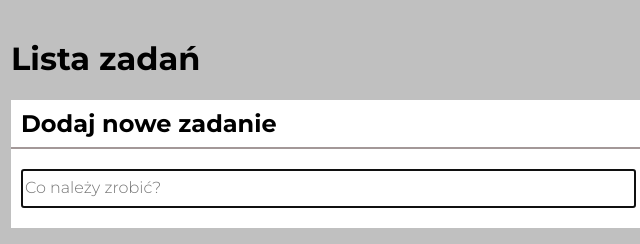
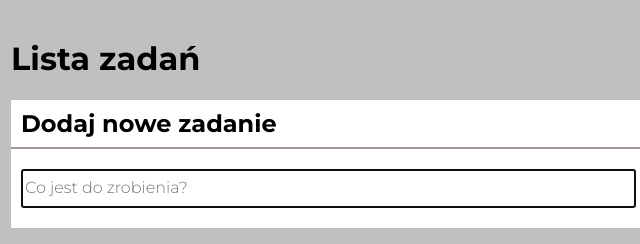
Before and after one commit to eltair41/ToDo-List, a plain HTML site: page index.html in a window 1280 px wide. Both pictures are taken after typing "Sample" into the empty fields and a click on the button "Dodaj zadanie". Shown: the top 244 px of the page, 199-839 px from the left. Drawn offline with nearby package versions, Linux system fonts and the light colour scheme.

Commit message:
new emoji and new class added

```diff
--- a/index.html
+++ b/index.html
@@ -30,7 +30,7 @@
         <section class="section">
             <h2 class="section__header">Dodaj nowe zadanie</h2>
             <form class="js-form section__form">
-                <input class="js-newTask" autofocus placeholder="Co należy zrobić?">
+                <input class="js-newTask section__formField" autofocus placeholder="Co jest do zrobienia?">
                 <button class="section__button">Dodaj zadanie</button>
             </form>
         </section>
--- a/js/script.js
+++ b/js/script.js
@@ -46,8 +46,8 @@
             <li class="list__item">
             <button class="js-done list__button list__button-done">${task.done ? "✔" : ""}</button>
             <span class="list__task${task.done ? " list__task-done" : ""}">${task.content}</span>
-            <button class="js-delete list__button list__button-delete">🗑️</button>
-          </li>
+            <button class="js-delete list__button list__button-delete">🗑</button>
+            </li>
             `;
         };
 
```
